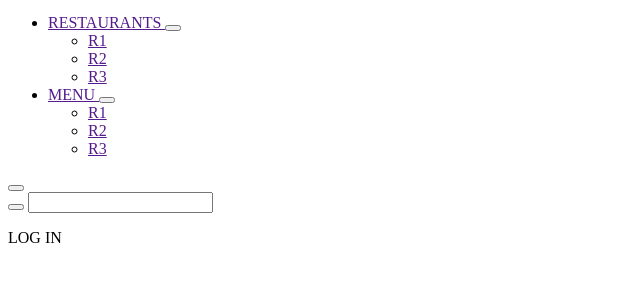
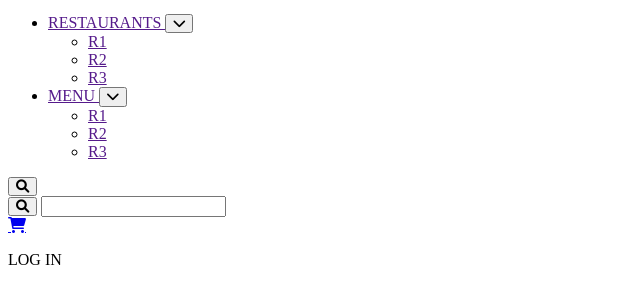
Before and after one commit to geometrium-M/HTML-CSS-JS, a plain HTML site: page test.html in a window 1280 px wide. Shown: the part 28-332 px from the top of the page, without its empty margins (0-640 px from the left). Drawn offline with Linux system fonts and the light colour scheme.

Commit message:
add in html file css-path

```diff
--- a/test.html
+++ b/test.html
@@ -4,6 +4,8 @@
     <meta charset="UTF-8">
     <meta http-equiv="X-UA-Compatible" content="IE=edge">
     <meta name="viewport" content="width=device-width, initial-scale=1.0">
+    <link rel="stylesheet" href="css/all.css">
+    <link rel="stylesheet" href="css/style.css">
     <title>Document</title>
 </head>
 <body>
```
